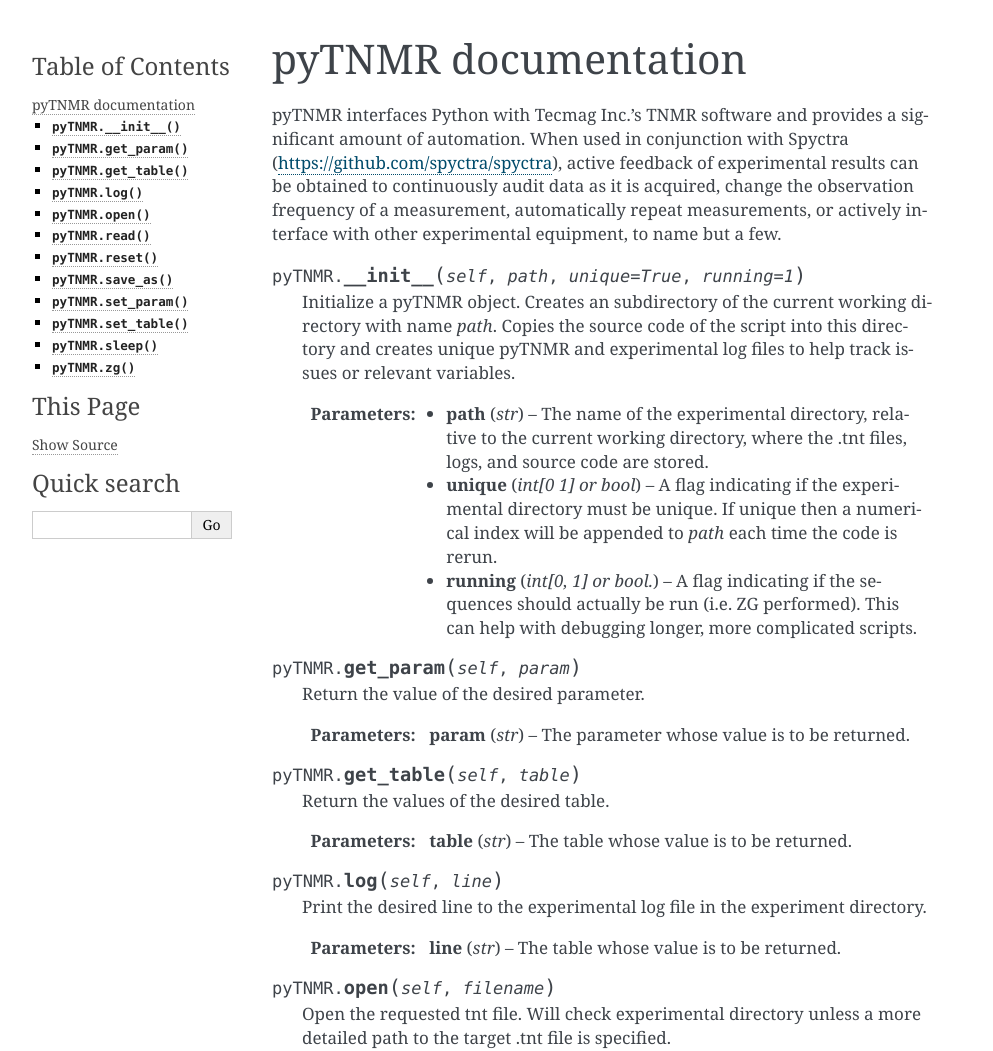
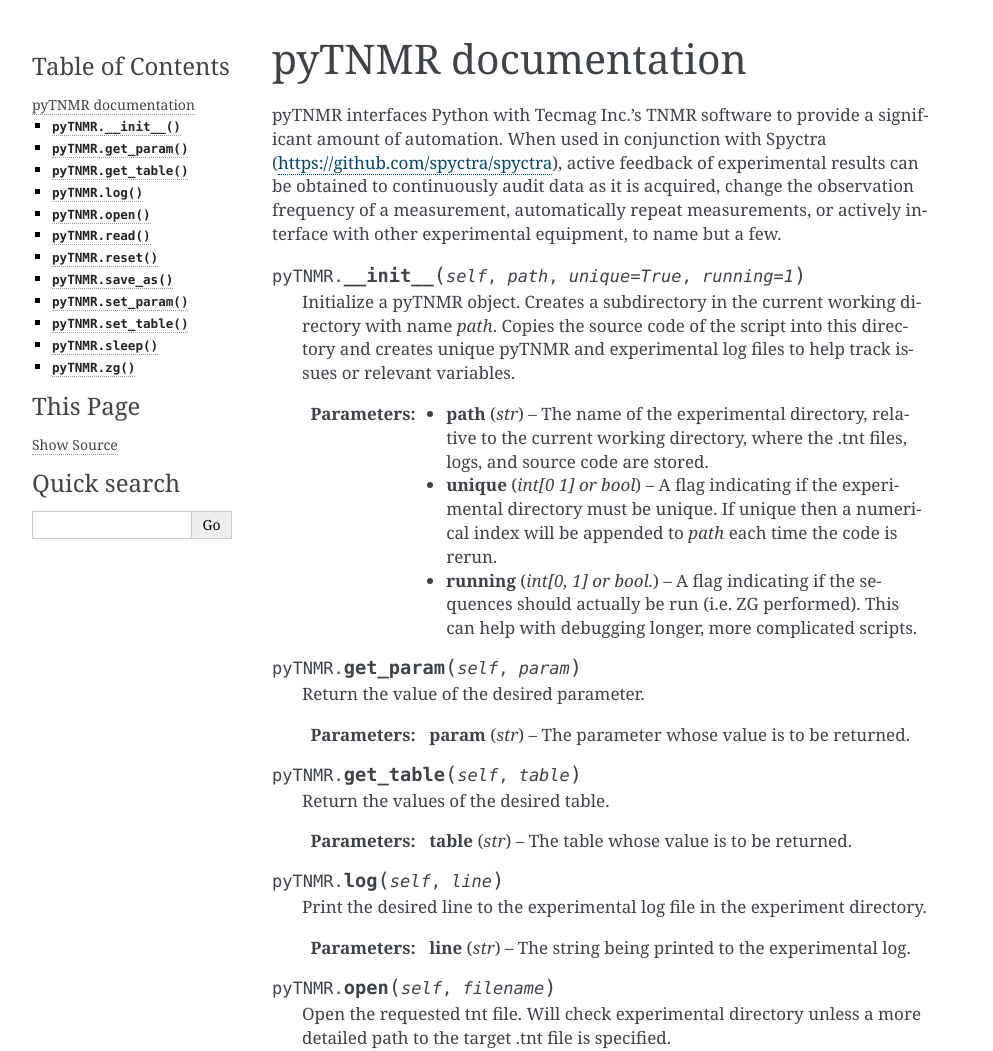
Before and after one commit to spyctra/pyTNMR, a Sphinx documentation site: the page built from docs/source/index.rst, in a window 1280 px wide. Shown: the top 1051 px of the page, without its empty margins (148-1141 px from the left). Built offline with Sphinx 7.4.7, drawn with Linux system fonts in a browser that asks for light colours.

Commit message:
documentation

```diff
--- /dev/null
+++ b/docs/requirements.txt
@@ -0,0 +1,2 @@
+pydata_sphinx_theme
+pydata-sphinx-theme
--- a/docs/source/index.rst
+++ b/docs/source/index.rst
@@ -6,12 +6,12 @@
 pyTNMR documentation
 ====================
 
-pyTNMR interfaces Python with Tecmag Inc.'s TNMR software and provides a significant amount of automation. When used in conjunction with Spyctra (https://github.com/spyctra/spyctra), active feedback of experimental results can be obtained to continuously audit data as it is acquired, change the observation frequency of a measurement, automatically repeat measurements, or actively interface with other experimental equipment, to name but a few.
+pyTNMR interfaces Python with Tecmag Inc.'s TNMR software to provide a significant amount of automation. When used in conjunction with Spyctra (https://github.com/spyctra/spyctra), active feedback of experimental results can be obtained to continuously audit data as it is acquired, change the observation frequency of a measurement, automatically repeat measurements, or actively interface with other experimental equipment, to name but a few.
 
 
 .. py:function:: pyTNMR.__init__(self, path, unique=True, running=1)
 
-    Initialize a pyTNMR object. Creates an subdirectory of the current working directory with name *path*. Copies the source code of the script into this directory and  creates unique pyTNMR and experimental log files to help track issues or relevant variables.
+    Initialize a pyTNMR object. Creates a subdirectory in the current working directory with name *path*. Copies the source code of the script into this directory and creates unique pyTNMR and experimental log files to help track issues or relevant variables.
 
     :param path: The name of the experimental directory, relative to the current working directory, where the .tnt files, logs, and source code are stored.
     :type path: str
@@ -41,7 +41,7 @@
 
     Print the desired line to the experimental log file in the experiment directory.
 
-    :param line: The table whose value is to be returned.
+    :param line: The string being printed to the experimental log.
     :type line: str
 
 
```
Also changed, not shown: .readthedocs.yaml (added), 5 other files.
